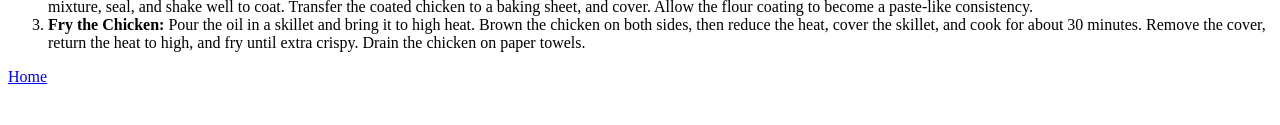
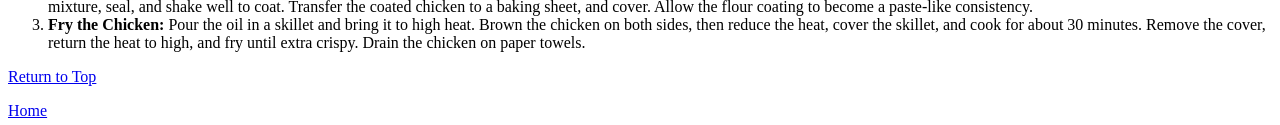
Before and after one commit to Omid-Mazari/odin-recipes, a plain HTML site: page recipes/crispy-fried-chicken.html in a window 1280 px wide. Shown: the part 840-965 px from the top of the page. Before the commit the page ends 934 px from the top, so only its background shows below. Drawn offline with Linux system fonts and the light colour scheme.

Commit message:
feat: Add a 'Return to Top' option to Crispy Fried Chicken.html
This is an experimental feature and if successful, it will be added
to the remaining recipe webpages as well

- All credit for this feature goes to Jason-B-Jiang

```diff
--- a/recipes/crispy-fried-chicken.html
+++ b/recipes/crispy-fried-chicken.html
@@ -34,6 +34,8 @@
             <li><b>Dredge the Chicken:</b> Pour buttermilk into a shallow bowl, then dip the chicken (on both sides) until it's completely soaked in buttermilk. Place the soaked chicken in the bag with flour mixture, seal, and shake well to coat. Transfer the coated chicken to a baking sheet, and cover. Allow the flour coating to become a paste-like consistency.</li>
             <li><b>Fry the Chicken:</b> Pour the oil in a skillet and bring it to high heat. Brown the chicken on both sides, then reduce the heat, cover the skillet, and cook for about 30 minutes. Remove the cover, return the heat to high, and fry until extra crispy. Drain the chicken on paper towels.</li>
         </ol>
+
+        <p><a href="#header">Return to Top</a></p>
         <a href="../index.html">Home</a>
     </body>
 </html>
```
